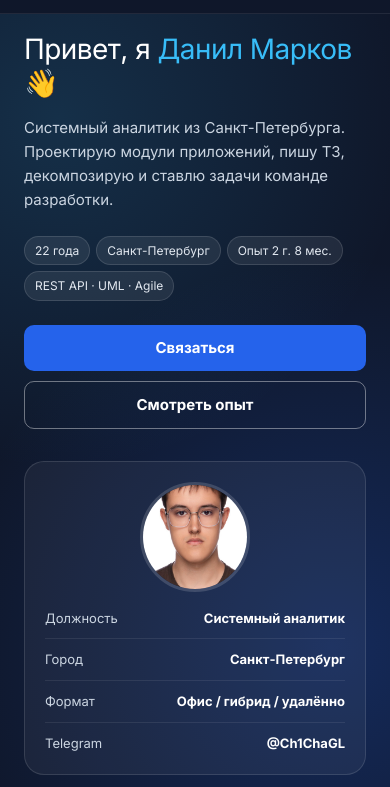
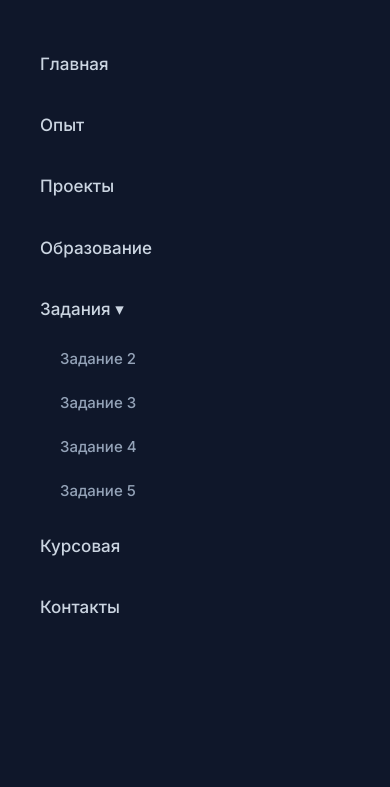
Before and after one commit to Ch1ChaGL/verstka, a plain HTML site: page index.html in a window 390 px wide. Both pictures are taken after a click on the button 346 px from the left and 35 px from the top of the page. Shown: the part 57-844 px from the top of the page. Drawn offline with Linux system fonts and the light colour scheme.

Commit message:
Доделал 1 задание

```diff
--- a/index.html
+++ b/index.html
@@ -13,6 +13,7 @@
     <link rel="stylesheet" href="style/null.css" />
     <link rel="stylesheet" href="style/style/style.css" />
     <link rel="stylesheet" href="css/index.css" />
+    <script src="scripts/burger.js" defer></script>
   </head>
   <body>
     <header class="header">
@@ -22,13 +23,13 @@
           <span>Марков</span>
         </a>
 
-        <button class="header__burger">
+        <button class="header__burger" id="burger">
           <span></span>
           <span></span>
           <span></span>
         </button>
 
-        <nav class="header__nav">
+        <nav class="header__nav" id="nav">
           <a href="#hero">Главная</a>
           <a href="#experience">Опыт</a>
           <a href="#projects">Проекты</a>
--- /dev/null
+++ b/scripts/burger.js
@@ -0,0 +1,16 @@
+'use strict';
+
+const burger = document.getElementById('burger');
+const nav = document.getElementById('nav');
+
+burger.addEventListener('click', () => {
+  nav.classList.toggle('open');
+  document.body.classList.toggle('no-scroll', nav.classList.contains('open'));
+});
+
+nav.querySelectorAll('a').forEach(link => {
+  link.addEventListener('click', () => {
+    nav.classList.remove('open');
+    document.body.classList.remove('no-scroll');
+  });
+});
--- a/style/style/style.scss
+++ b/style/style/style.scss
@@ -239,14 +239,81 @@ html {
   }
 
   @media (max-width: 850px) {
-    &__nav {
-      display: none;
+    &__burger {
+      display: flex;
+      z-index: 1001;
     }
 
-    &__burger {
-      display: flex;
+    &__nav {
+      position: fixed;
+      top: 70px;
+      left: 0;
+      right: 0;
+      bottom: 0;
+      background: $bg;
+      flex-direction: column;
+      align-items: stretch;
+      padding: 24px;
+      gap: 6px;
+      overflow-y: auto;
+      z-index: 1000;
+
+      display: none; // ← скрыто (без translate)
+
+      &.open {
+        display: flex; // ← показано
+      }
+
+      a {
+        display: block;
+        padding: 14px 16px;
+        border-radius: 10px;
+        font-size: 17px;
+
+        &:hover {
+          background: rgba(255, 255, 255, 0.06);
+        }
+      }
+    }
+
+    &__dropdown {
+      &-toggle {
+        display: block;
+        padding: 14px 16px;
+        font-size: 17px;
+        border-radius: 10px;
+
+        &:hover {
+          background: rgba(255, 255, 255, 0.06);
+        }
+      }
+
+      &-menu {
+        position: static;
+        opacity: 1;
+        visibility: visible;
+        background: transparent;
+        box-shadow: none;
+        padding: 0 0 0 20px;
+        min-width: 0;
+
+        a {
+          color: #94a3b8;
+          padding: 10px 16px;
+          font-size: 15px;
+
+          &:hover {
+            background: rgba(255, 255, 255, 0.06);
+            color: #fff;
+          }
+        }
+      }
     }
   }
+}
+
+body.no-scroll {
+  overflow: hidden;
 }
 
 // ==========================================
```
Also changed, not shown: labs/lab2/lab2.html (+3 -2 lines), style/style/style.css, 1 other file.
